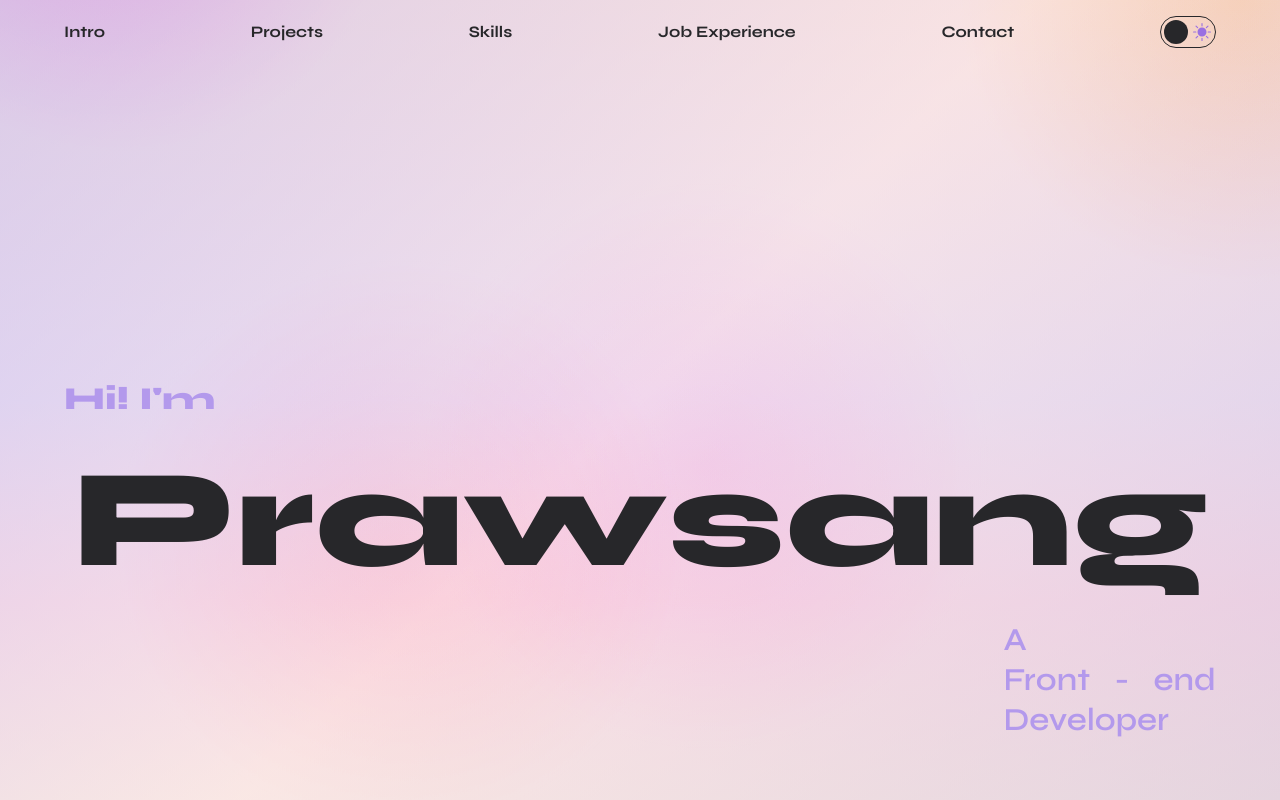
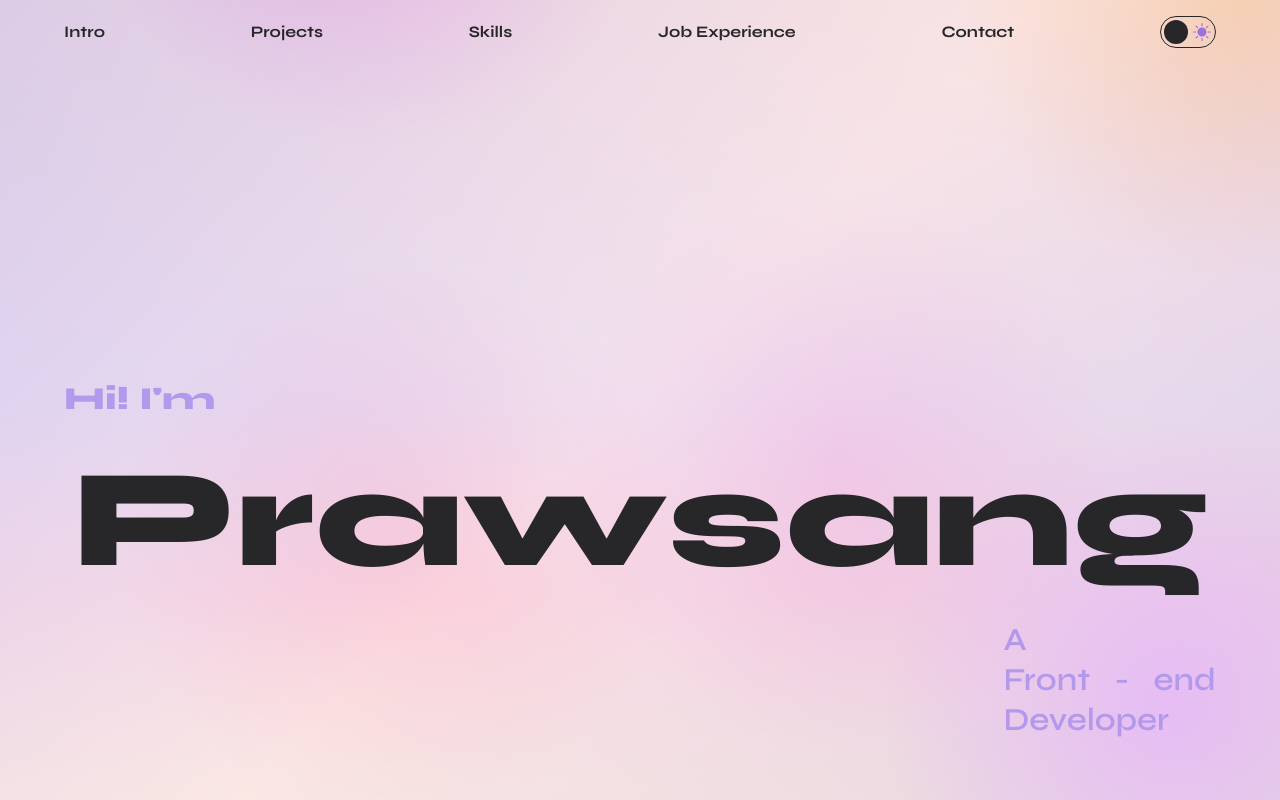
Before and after one commit to prawsang/prawsang-dev, a Next.js app: page / in a window 1280 px wide. Shown: the top 800 px of the page. Built offline with nearby package versions, Linux system fonts and the light colour scheme.

Commit message:
updated hero colors

```diff
--- a/app/styles/components/home/_hero.scss
+++ b/app/styles/components/home/_hero.scss
@@ -117,20 +117,22 @@
     opacity: 0.8;
     animation: moveInCircle 20s reverse infinite;
     transform-origin: calc(50% - 50vw);
+    margin-left: 20vw;
   }
 
   .round-3 {
     background: transparent;
     background: radial-gradient(
-      rgba(255, 158, 98, 1) 0,
+      rgb(252, 150, 87) 0,
       rgba(221, 179, 255, 0) 50%
     );
+    margin-left: 40vw;
     height: 100%;
     aspect-ratio: 1;
     opacity: 0.8;
-    left: 50%;
     animation: moveInCircle 40s linear infinite;
     transform-origin: calc(70vw);
+    margin-left: 50vw;
   }
 
   .round-4 {
@@ -139,10 +141,24 @@
       rgba(255, 134, 195, 0.8) 0,
       rgba(136, 123, 255, 0) 50%
     );
+    margin-left: 10vw;
     height: 100%;
     aspect-ratio: 1;
     opacity: 0.8;
     animation: moveHorizontal 20s ease infinite;
+  }
+
+  .round-5 {
+    background: transparent;
+    background: radial-gradient(
+      rgba(228, 175, 255, 0.8) 0,
+      rgba(136, 123, 255, 0) 50%
+    );
+    height: 100%;
+    aspect-ratio: 1;
+    opacity: 0.8;
+    margin-left: 60vw;
+    animation: moveVertical 20s ease infinite;
   }
 
   .hero-content {
@@ -206,11 +222,17 @@
 
   .round-3 {
     background: transparent;
-    background: radial-gradient(rgb(95, 56, 24) 0, rgba(69, 64, 115, 0) 50%);
+    background: radial-gradient(rgb(95, 52, 19) 0, rgb(98, 71, 73, 0) 50%);
   }
 
   .round-4 {
     background: transparent;
-    background: radial-gradient(rgb(99, 12, 73) 0, rgba(69, 64, 115, 0) 50%);
+
+    background: radial-gradient(rgb(83, 12, 99) 0, rgba(69, 64, 115, 0) 50%);
+  }
+
+  .round-5 {
+    background: transparent;
+    background: radial-gradient(rgb(95, 24, 88) 0, rgba(69, 64, 115, 0) 50%);
   }
 }
--- a/components/home/Hero.tsx
+++ b/components/home/Hero.tsx
@@ -30,6 +30,7 @@ export default function Hero() {
         <div className="round-2" />
         <div className="round-3" />
         <div className="round-4" />
+        <div className="round-5" />
       </div>
       <div className="content-container">
         <div className="hero-content flex flex-col py-8 gap-0">
```
